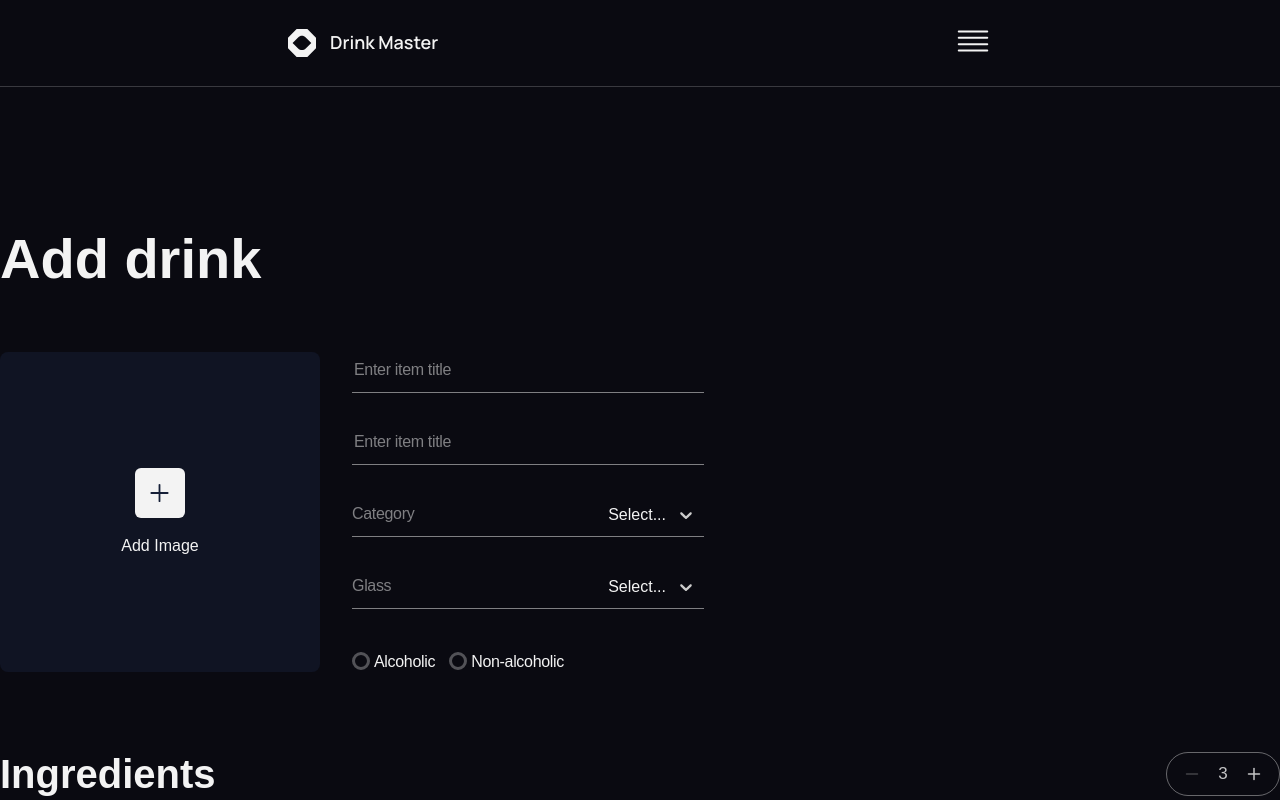
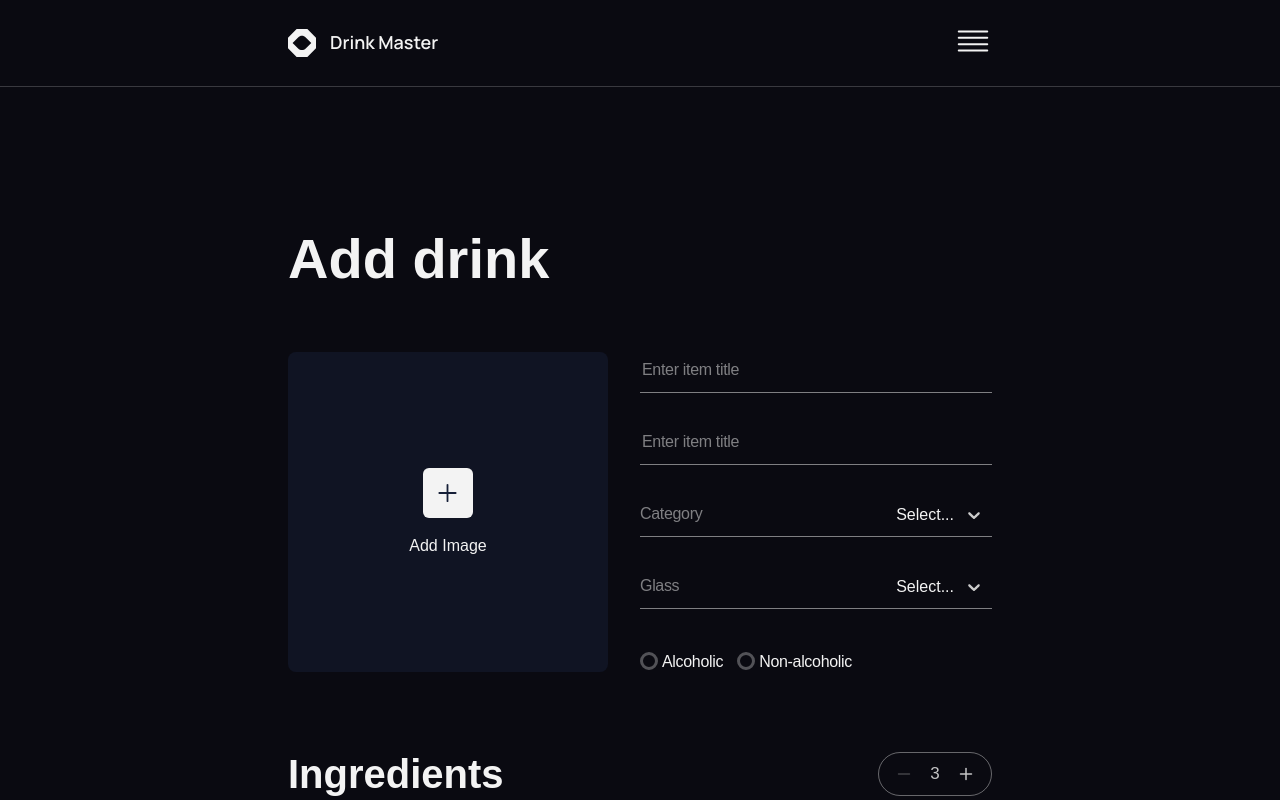
Before and after one commit to LightPride/DrinkMaster-FrontEnd, a React (Vite) app: page /DrinkMaster-FrontEnd/add in a window 1280 px wide. Shown: the top 800 px of the page. Built offline with nearby package versions, Linux system fonts and the light colour scheme.

Commit message:
Update AddDrinkPage.jsx
add container and example

```diff
--- a/src/pages/AddDrinkPage/AddDrinkPage.jsx
+++ b/src/pages/AddDrinkPage/AddDrinkPage.jsx
@@ -9,11 +9,14 @@ import { AddDrinkForm } from '../../components/AddDrinkForm/AddDrinkForm';
 import { PopularDrinks } from '../../components/PopularDrinks/PopularDrinks';
 import PageTitle from '../../components/PageTitle/PageTitle';
 import FollowUs from '../../components/FollowUs/FollowUs';
+import { Container } from '../../components/Layout/Container/Container';
+
+// тимчасово:
 
 // Приклади категорій коктейлів
 const categories = [
   { value: 'Cocktail', label: 'Cocktail' },
-  { value: 'Snake', label: 'Snake' },
+  { value: 'Shake', label: 'Shake' },
   { value: 'Shot', label: 'Shot' },
 ];
 
@@ -33,6 +36,7 @@ const ingredients = [
 
 const AddDrinkPage = () => {
   return (
+    <Container>
       <Wrapper>
         <PageTitle title="Add drink" />
         <FlexContainer>
@@ -53,6 +57,7 @@ const AddDrinkPage = () => {
           </SubContainer>
         </FlexContainer>
       </Wrapper>
+    </Container>
   );
 };
 
```
Lines whose indentation alone changed are shown as unchanged.
